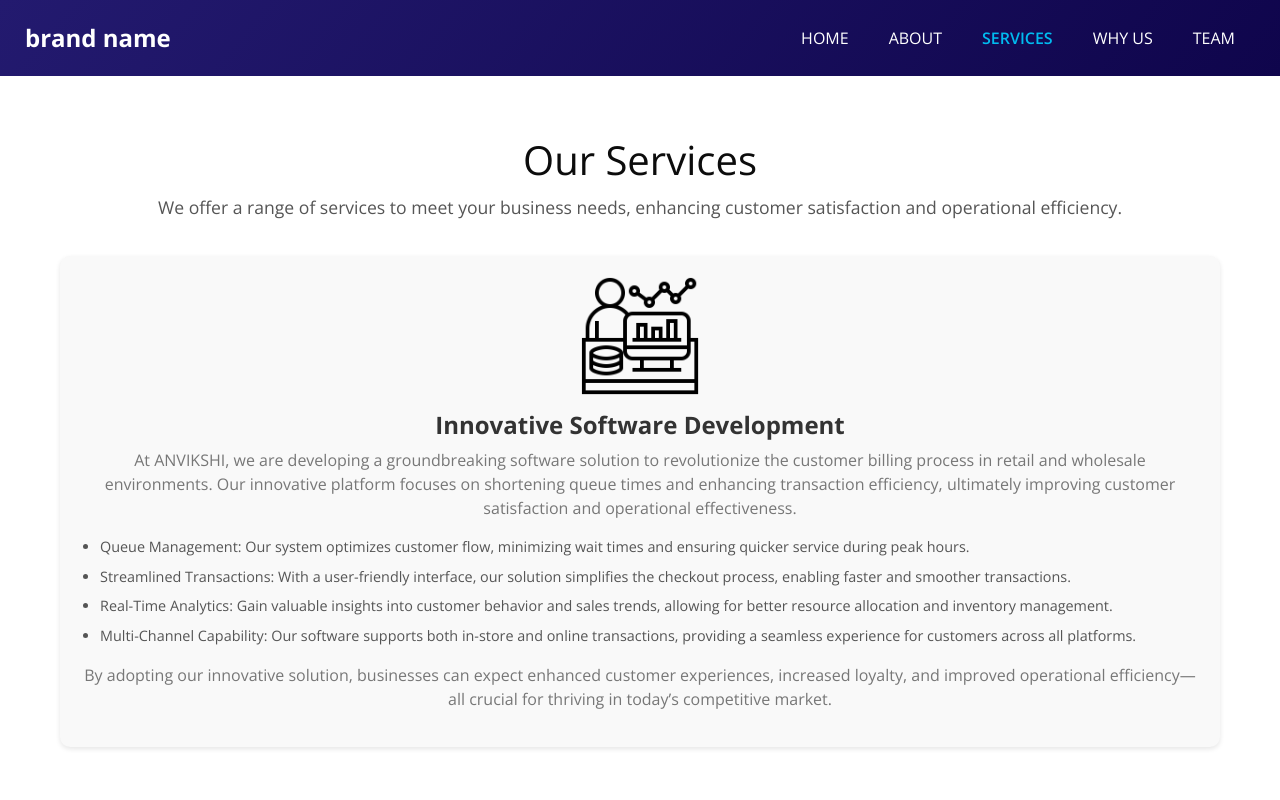
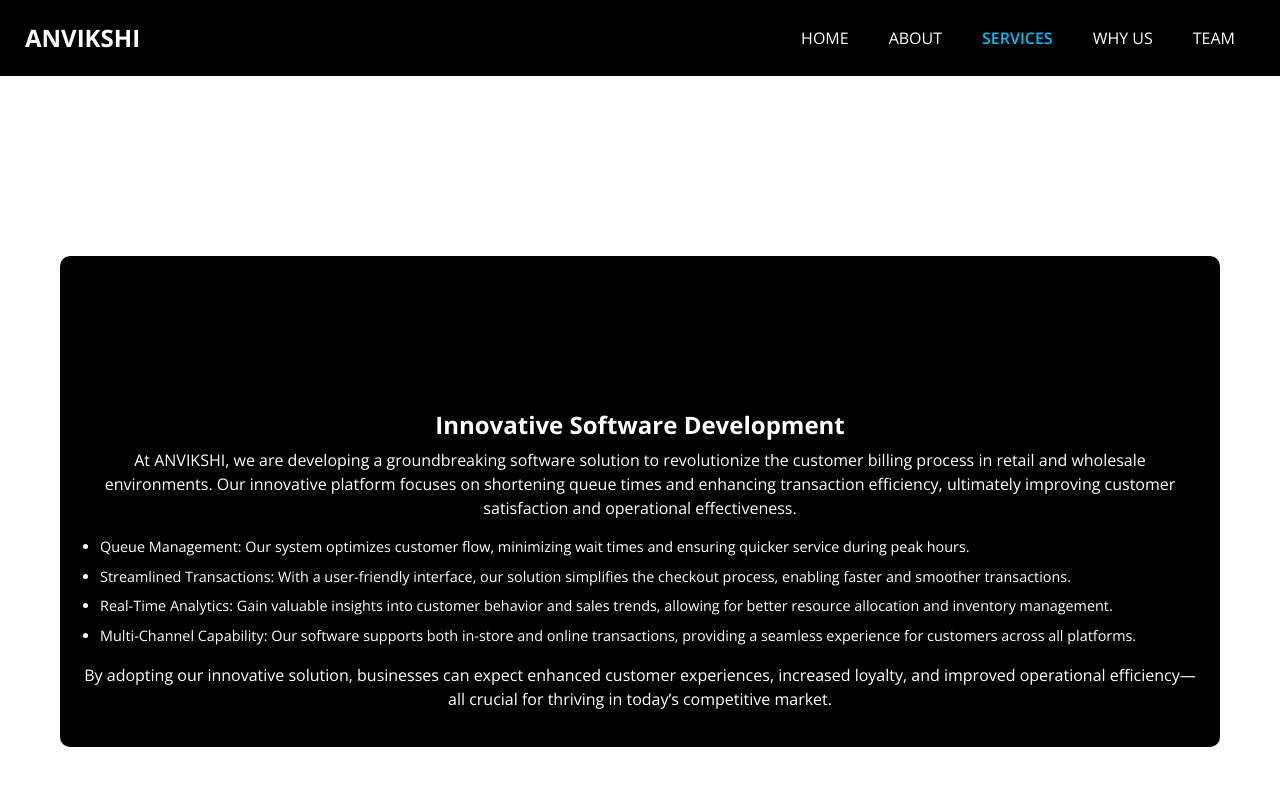
Before and after one commit to Adityach07/project_anvikshi, a plain HTML site: page project_1/service.html in a window 1280 px wide. Shown: the top 800 px of the page. Drawn offline with nearby package versions, Linux system fonts and the light colour scheme; some packages are replaced by stand-ins of ours; a script that the page names is missing.

Commit message:
added black and white combination

```diff
--- a/project_1/css/style.css
+++ b/project_1/css/style.css
@@ -127,7 +127,7 @@
 
 .sub_page .hero_area {
   min-height: auto;
-  background: linear-gradient(130deg, #231a6f, #0f054c);
+  background: black;
 }
 
 .sub_page .hero_area .hero_bg_box {
@@ -483,6 +483,7 @@
 }
 /* added by chat gpt  */
 /* Service section layout */
+
 .service_section {
   padding: 60px 0; /* Add top and bottom padding */
 }
@@ -500,11 +501,12 @@
 .service_heading_container h2 {
   font-size: 2.5em; /* Adjust heading font size */
   margin-bottom: 10px; /* Add space below heading */
+  color: white; /* Set heading text color to white */
 }
 
 .service_heading_container p {
   font-size: 1.1em; /* Adjust paragraph font size */
-  color: #555; /* Darker color for better readability */
+  color: white; /* Set paragraph text color to white */
 }
 
 .service_row-wise-container {
@@ -519,14 +521,15 @@
   transition: transform 0.3s ease, background-color 0.3s ease; /* Transition effects */
   padding: 20px; /* Add padding for the content */
   border-radius: 10px; /* Rounded corners for the box */
-  background-color: #f9f9f9; /* Default background color */
-  box-shadow: 0 2px 5px rgba(0, 0, 0, 0.1); /* Add a subtle shadow */
+  background-color: black; /* Set default background color to black */
+  box-shadow: 0 2px 5px rgba(255, 255, 255, 0.1); /* Subtle white shadow */
+  color: white; /* Set text color to white */
 }
 
 .service_item:hover {
   transform: scale(1.05); /* Scale effect on hover */
-  background-color: #0d9c9c3f; /* Light blue background on hover */
-  color: #0d47a1; /* Dark blue text color on hover */
+  background-color: black; /* Keep background black on hover */
+  color: white; /* Keep text white on hover */
 }
 
 .service_img-box {
@@ -547,12 +550,12 @@
 .service_detail-box h5 {
   font-size: 1.5em; /* Adjust heading font size */
   font-weight: bold; /* Bold heading */
-  color: #333; /* Darker color */
+  color: white; /* Set heading text color to white */
 }
 
 .service_detail-box p {
   font-size: 1em; /* Adjust paragraph font size */
-  color: #777; /* Lighter color for readability */
+  color: white; /* Set paragraph text color to white */
 }
 
 .service_detail-box ul {
@@ -564,15 +567,15 @@
 
 .service_detail-box ul li {
   font-size: 0.9em; /* Adjust list item font size */
-  color: #555; /* Darker color for list items */
+  color: white; /* Set list item text color to white */
   margin-bottom: 8px; /* Space between list items */
 }
 
-/* Change text color on hover for detail box */
+/* Maintain white text color on hover for detail box */
 .service_item:hover .service_detail-box h5,
 .service_item:hover .service_detail-box p,
 .service_item:hover .service_detail-box ul li {
-  color: #0d47a1; /* Dark blue text color on hover */
+  color: white; /* Ensure text color remains white on hover */
 }
 
 /* up to this */
@@ -959,7 +962,7 @@
 
 /* client section end */
 .info_section {
-  background-color: #00204a;
+  background-color:  black;
   color: #ffffff;
   padding: 45px 0 15px 0;
 }
--- a/project_1/service.html
+++ b/project_1/service.html
@@ -50,7 +50,7 @@
         <nav class="navbar navbar-expand-lg custom_nav-container ">
           <a class="navbar-brand" href="index.html">
             <span>
-              brand name
+              ANVIKSHI
             </span>
           </a>
 
```
